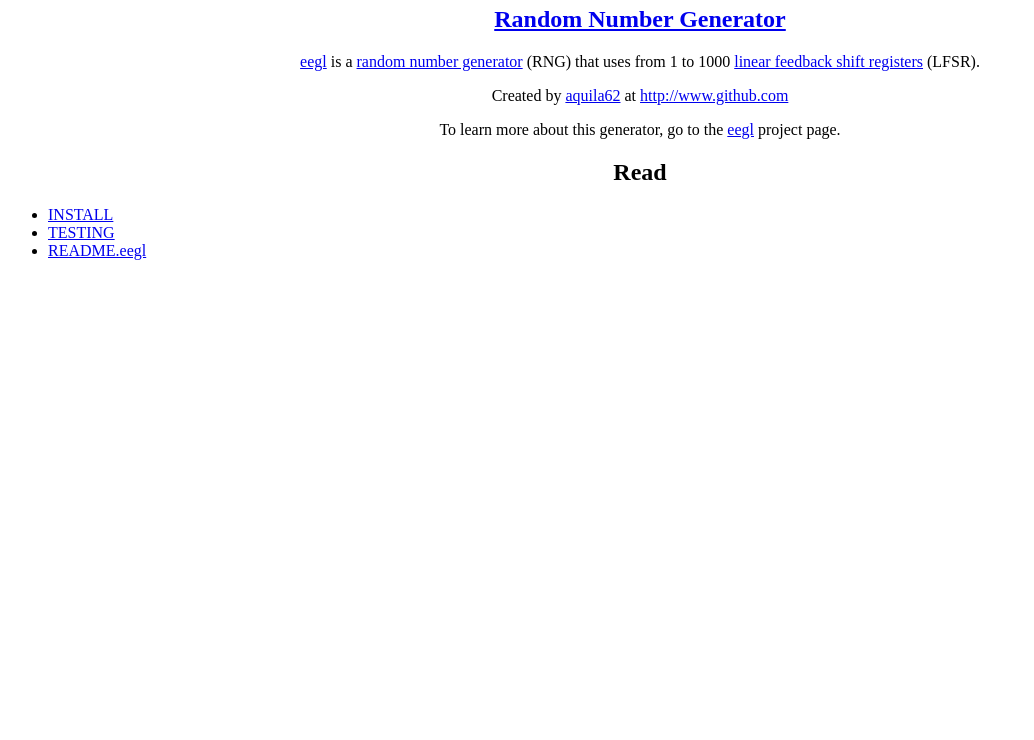
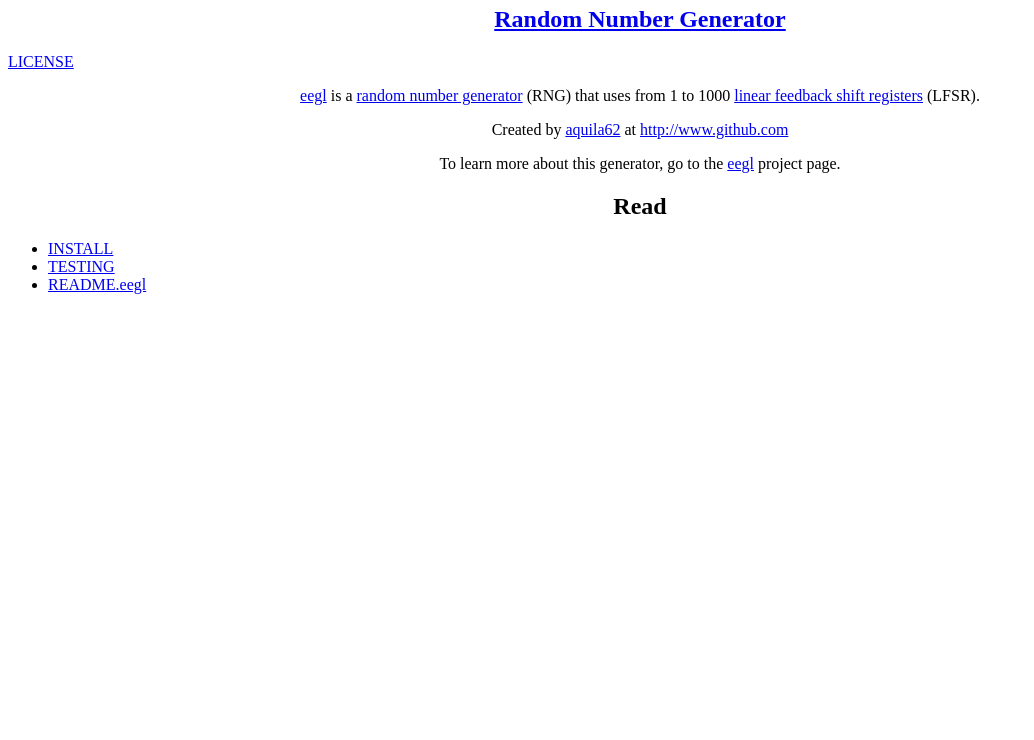
Before and after one commit to aquila62/aquila62.github.io, a plain HTML site: page index.html in a window 1280 px wide. Shown: the part 60-800 px from the top of the page, without its empty margins (0-1034 px from the left). Drawn offline with Linux system fonts and the light colour scheme.

Commit message:
Added license

```diff
--- a/index.html
+++ b/index.html
@@ -13,6 +13,9 @@ eegl</A>
 <A HREF="http://en.wikipedia.org/wiki/Pseudorandom_number_generator">
 Random Number Generator</A>
 </H2>
+<P>
+<A HREF="http://www.gnu.org/licenses/old-licenses/gpl-2.0.html">
+LICENSE</A>
 <P ALIGN=CENTER>
 <A HREF="http://www.github.com/aquila62/eegl">
 eegl</A>
```
